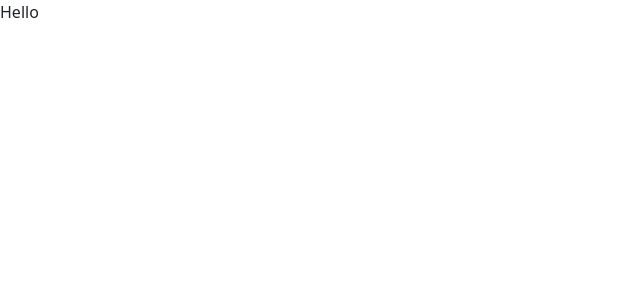
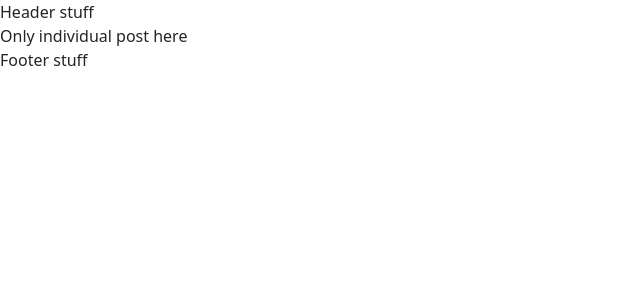
Before and after one commit to GeniePrinie/acteriofetasks, a React (Create React App) app: page /posts/1 in a window 1280 px wide. Shown: the top 300 px of the page, without its empty margins (0-640 px from the left). Built offline with nearby package versions, Linux system fonts and the light colour scheme.

Commit message:
Add routing functionality

```diff
--- /dev/null
+++ b/src/Layout/Footer.jsx
@@ -0,0 +1,3 @@
+export const Footer = () => {
+  return <div>Footer stuff</div>;
+};
--- /dev/null
+++ b/src/Layout/Header.jsx
@@ -0,0 +1,3 @@
+export const Header = () => {
+  return <div>Header stuff</div>;
+};
--- /dev/null
+++ b/src/Layout/Layout.jsx
@@ -0,0 +1,13 @@
+import { Outlet } from "react-router-dom";
+import { Header } from "./Header";
+import { Footer } from "./Footer";
+
+export const Layout = () => {
+  return (
+    <div>
+      <Header />
+      <Outlet />
+      <Footer />
+    </div>
+  );
+};
--- /dev/null
+++ b/src/Post.jsx
@@ -0,0 +1,3 @@
+export function Post() {
+  return <div>Only individual post here</div>;
+}
--- /dev/null
+++ b/src/Posts.jsx
@@ -0,0 +1,3 @@
+export function Posts() {
+  return <div>A lot of Posts here</div>;
+}
--- a/src/RouterPathway.jsx
+++ b/src/RouterPathway.jsx
@@ -1,3 +1,31 @@
+import React from "react";
+import { Posts } from "./Posts";
+import { Post } from "./Post";
+import { Layout } from "./Layout/Layout";
+import {
+  BrowserRouter as Router,
+  Routes,
+  Route,
+  Navigate,
+} from "react-router-dom";
+
+function RouteNotFound() {
+  return <div>Page not found</div>;
+}
+
 export function RouterPathway() {
-  return <div>Hello</div>;
+  return (
+    <Router>
+      <div>
+        <Routes>
+          <Route path="/" element={<Navigate to="/posts" />} />
+          <Route path="/posts" element={<Layout />}>
+            <Route index element={<Posts />} />
+            <Route path="/posts/:id" element={<Post />} />
+          </Route>
+          <Route path="*" element={<RouteNotFound />} />
+        </Routes>
+      </div>
+    </Router>
+  );
 }
```
